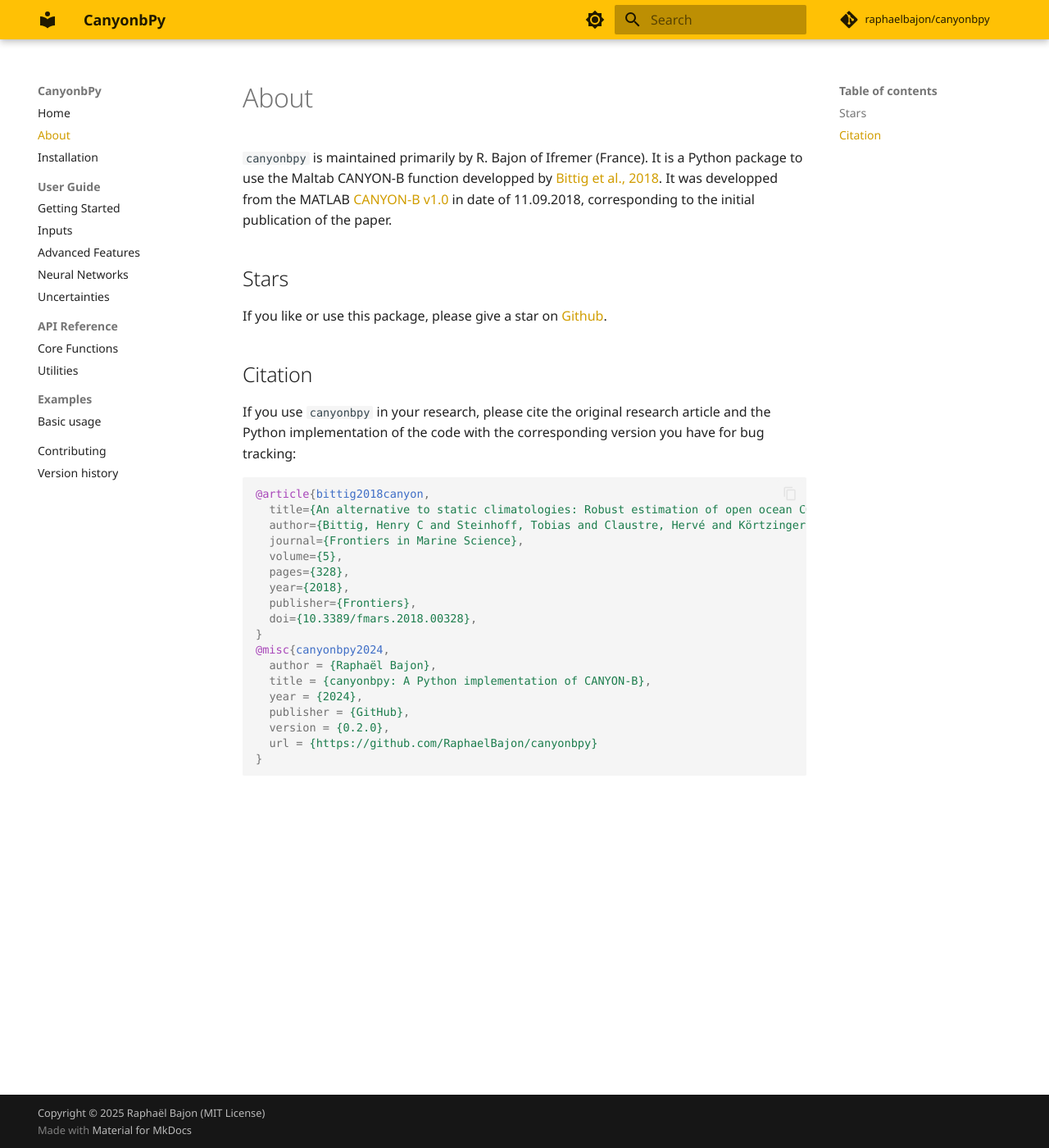
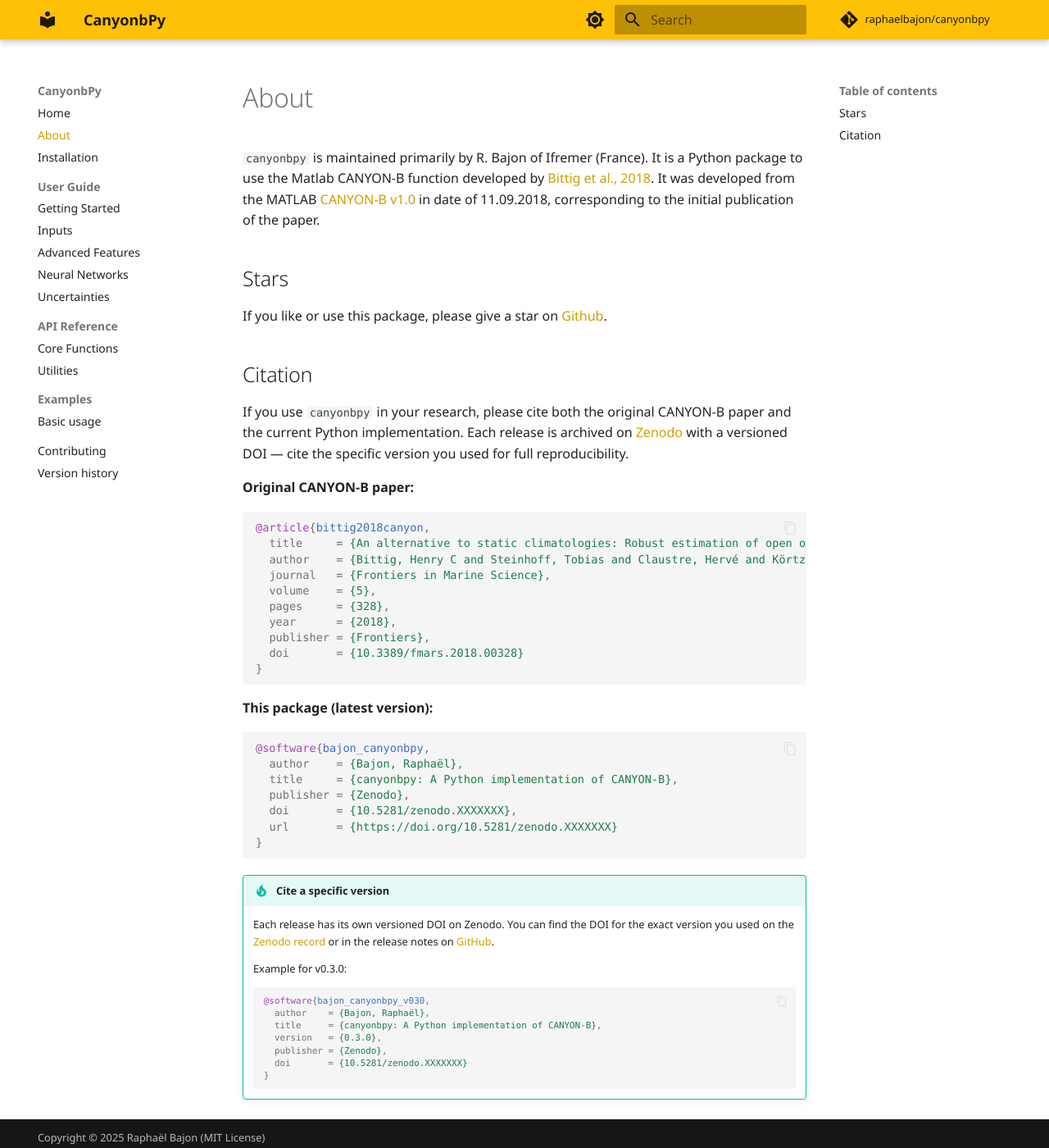
Before and after one commit to RaphaelBajon/canyonbpy, an MkDocs documentation site: the page built from docs/about.md, in a window 1280 px wide and 1400 px high. Shown: the whole window at 82% size. Built offline with MkDocs 1.6.1 and Material for MkDocs 9.7.7, drawn with Linux system fonts in a browser that asks for light colours; some web fonts are replaced; comment, search, counter and statistics services are not loaded.

````diff
--- a/docs/about.md
+++ b/docs/about.md
@@ -1,6 +1,6 @@
 # About
 
-`canyonbpy` is maintained primarily by R. Bajon of Ifremer (France). It is a Python package to use the Maltab CANYON-B function developped by [Bittig et al., 2018](https://doi.org/10.3389/fmars.2018.00328). It was developped from the MATLAB [CANYON-B v1.0](https://github.com/HCBScienceProducts/CANYON-B) in date of 11.09.2018, corresponding to the initial publication of the paper.
+`canyonbpy` is maintained primarily by R. Bajon of Ifremer (France). It is a Python package to use the Matlab CANYON-B function developed by [Bittig et al., 2018](https://doi.org/10.3389/fmars.2018.00328). It was developed from the MATLAB [CANYON-B v1.0](https://github.com/HCBScienceProducts/CANYON-B) in date of 11.09.2018, corresponding to the initial publication of the paper.
 
 ## Stars
 
@@ -8,25 +8,47 @@ If you like or use this package, please give a star on [Github](https://github.c
 
 ## Citation
 
-If you use `canyonbpy` in your research, please cite the original research article and the Python implementation of the code with the corresponding version you have for bug tracking:
+If you use `canyonbpy` in your research, please cite both the original CANYON-B paper and the current Python implementation. Each release is archived on [Zenodo](https://zenodo.org) with a versioned DOI — cite the specific version you used for full reproducibility.
+
+**Original CANYON-B paper:**
 
 ```bibtex
 @article{bittig2018canyon,
-  title={An alternative to static climatologies: Robust estimation of open ocean CO2 variables and nutrient concentrations from T, S, and O2 data using Bayesian neural networks},
-  author={Bittig, Henry C and Steinhoff, Tobias and Claustre, Hervé and Körtzinger, Arne and others},
-  journal={Frontiers in Marine Science},
-  volume={5},
-  pages={328},
-  year={2018},
-  publisher={Frontiers},
-  doi={10.3389/fmars.2018.00328},
-}
-@misc{canyonbpy2024,
-  author = {Raphaël Bajon},
-  title = {canyonbpy: A Python implementation of CANYON-B},
-  year = {2024},
-  publisher = {GitHub},
-  version = {0.2.0},
-  url = {https://github.com/RaphaelBajon/canyonbpy}
+  title     = {An alternative to static climatologies: Robust estimation of open ocean CO2 variables and nutrient concentrations from T, S, and O2 data using Bayesian neural networks},
+  author    = {Bittig, Henry C and Steinhoff, Tobias and Claustre, Hervé and Körtzinger, Arne and others},
+  journal   = {Frontiers in Marine Science},
+  volume    = {5},
+  pages     = {328},
+  year      = {2018},
+  publisher = {Frontiers},
+  doi       = {10.3389/fmars.2018.00328}
 }
 ```
+
+**This package (latest version):**
+
+```bibtex
+@software{bajon_canyonbpy,
+  author    = {Bajon, Raphaël},
+  title     = {canyonbpy: A Python implementation of CANYON-B},
+  publisher = {Zenodo},
+  doi       = {10.5281/zenodo.XXXXXXX},
+  url       = {https://doi.org/10.5281/zenodo.XXXXXXX}
+}
+```
+
+!!! tip "Cite a specific version"
+    Each release has its own versioned DOI on Zenodo. You can find the DOI for the
+    exact version you used on the [Zenodo record](https://doi.org/10.5281/zenodo.14765787)
+    or in the release notes on [GitHub](https://github.com/RaphaelBajon/canyonbpy/releases).
+
+    Example for v0.3.0:
+    ```bibtex
+    @software{bajon_canyonbpy_v030,
+      author    = {Bajon, Raphaël},
+      title     = {canyonbpy: A Python implementation of CANYON-B},
+      version   = {0.3.0},
+      publisher = {Zenodo},
+      doi       = {10.5281/zenodo.XXXXXXX}
+    }
+    ```
--- a/pyproject.toml
+++ b/pyproject.toml
@@ -4,7 +4,7 @@ build-backend = "setuptools.build_meta"
 
 [project]
 name = "canyonbpy"
-version = "0.2.1"
+version = "0.3.0"
 description = "Python implementation of CANYON-B for oceanographic parameter predictions"
 authors = [
     {name = "Raphaël Bajon", email = "raphael.bajon@ifremer.fr"},
````
Also changed, not shown: docs/index.md (+18 -1 lines), docs/user-guide/getting-started.md (+14 -0 lines), docs/version-history.md (+4 -4 lines), .zenodo.json (added), 1 other file.
